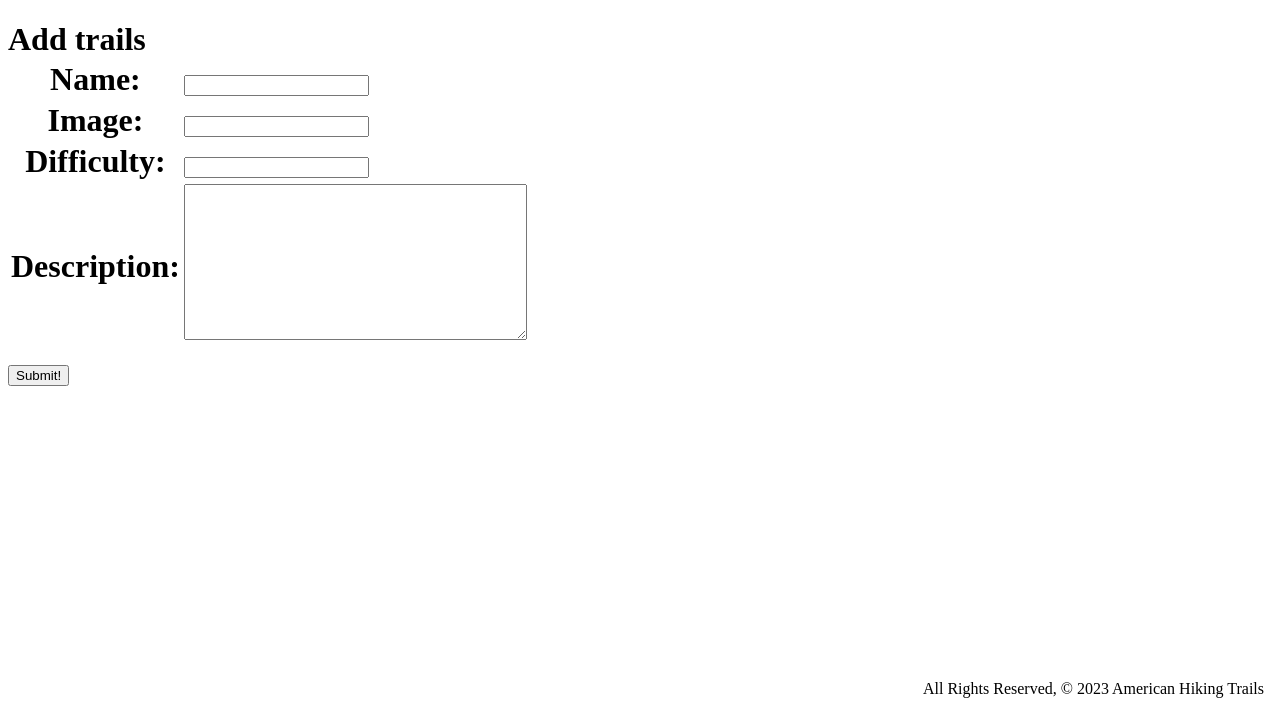
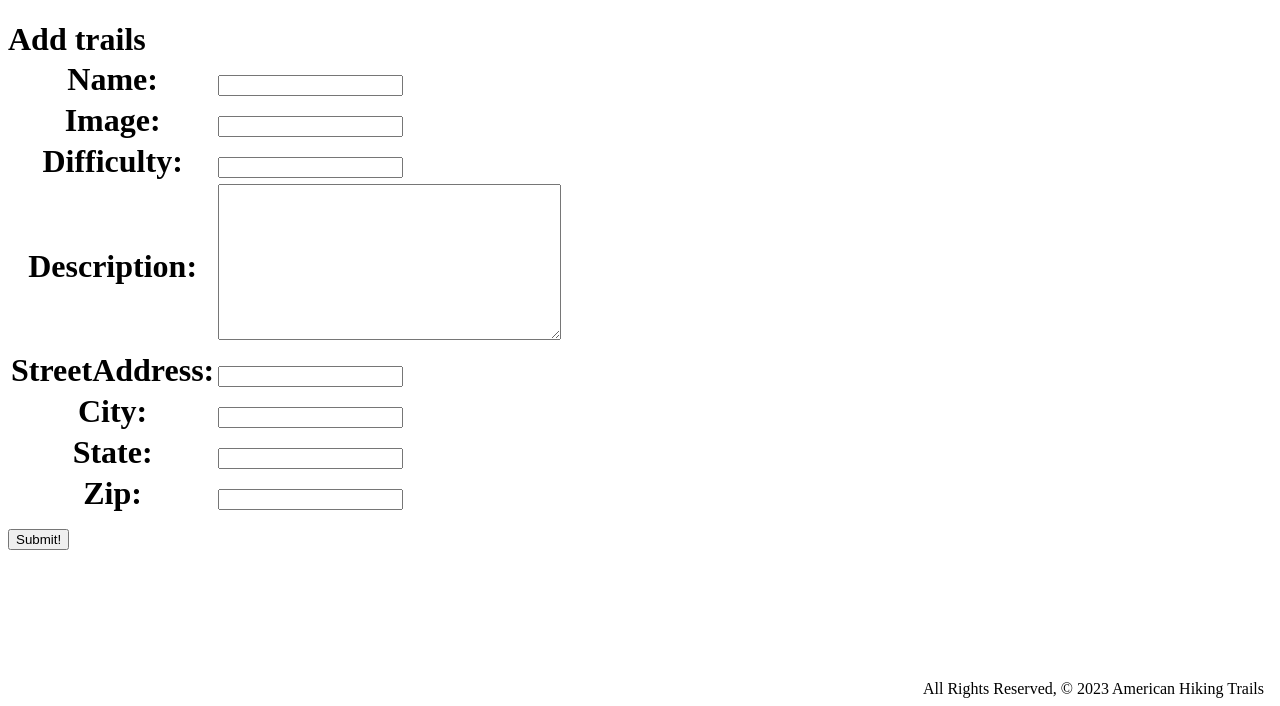
Before and after one commit to vogat/hiking, a Django app: page /trails/create/ in a window 1280 px wide. Shown: the part 110-816 px from the top of the page. Run offline with Django 4.2, Linux system fonts and the light colour scheme.

Commit message:
maps not working

```diff
--- a/main_app/models.py
+++ b/main_app/models.py
@@ -16,6 +16,10 @@ class Trail(models.Model):
     image = models.CharField(max_length=250)
     difficulty = models.IntegerField(validators=[validate])
     description = models.TextField(max_length=250)
+    streetAddress = models.CharField(max_length=100)
+    city = models.CharField(max_length=100)
+    state = models.CharField(max_length=100)
+    zip = models.CharField(max_length=100)
 
     def __str__(self):
         return f'{self.name} ({self.id})'
--- a/main_app/views.py
+++ b/main_app/views.py
@@ -27,7 +27,7 @@ class TrailCreate(CreateView):
 
 class TrailUpdate(UpdateView):
   model = Trail
-  fields = ['image', 'difficulty', 'description']
+  fields = ['image', 'difficulty', 'description', 'streetAddress', 'city', 'state']
 
 class TrailDelete(DeleteView):
   model = Trail
```
Also changed, not shown: main_app/templates/trails/detail.html (+8 -0 lines), main_app/migrations/0004_trail_city_trail_state_trail_streetaddress_trail_zip.py (added).
